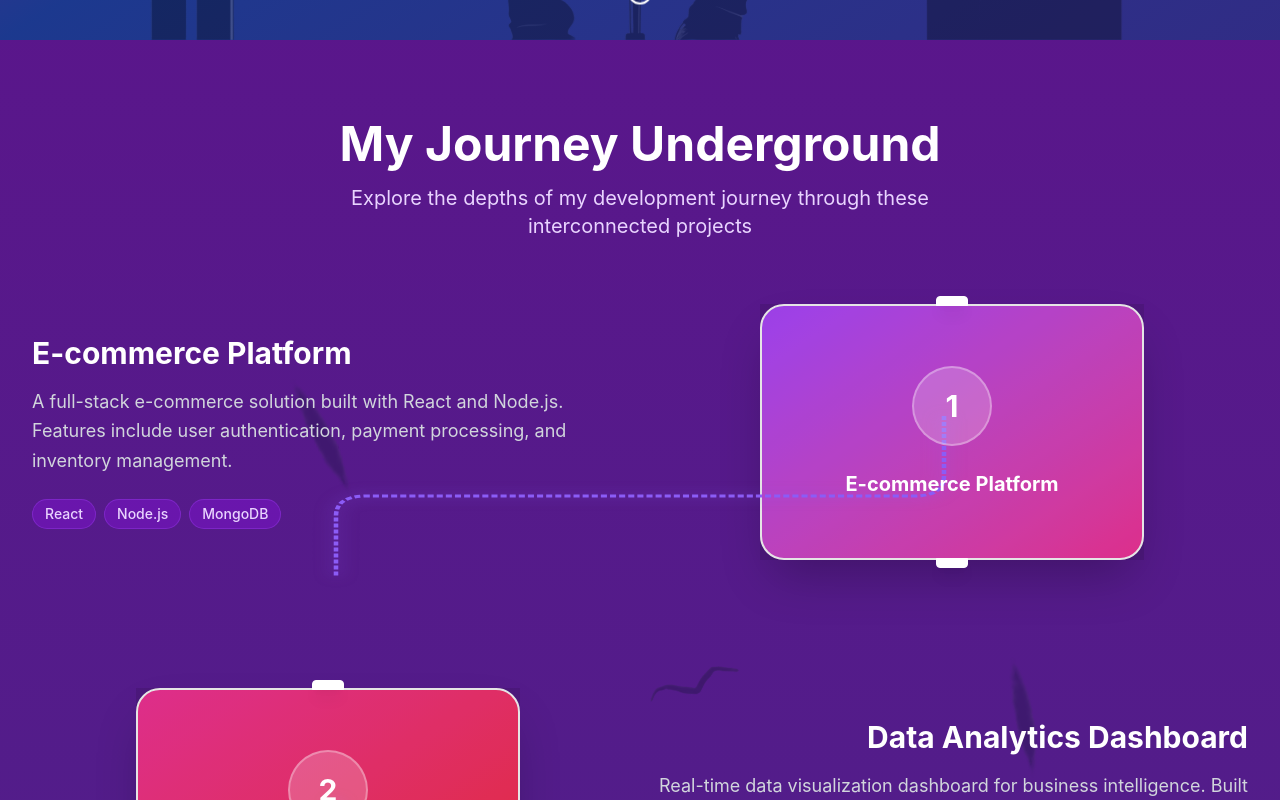
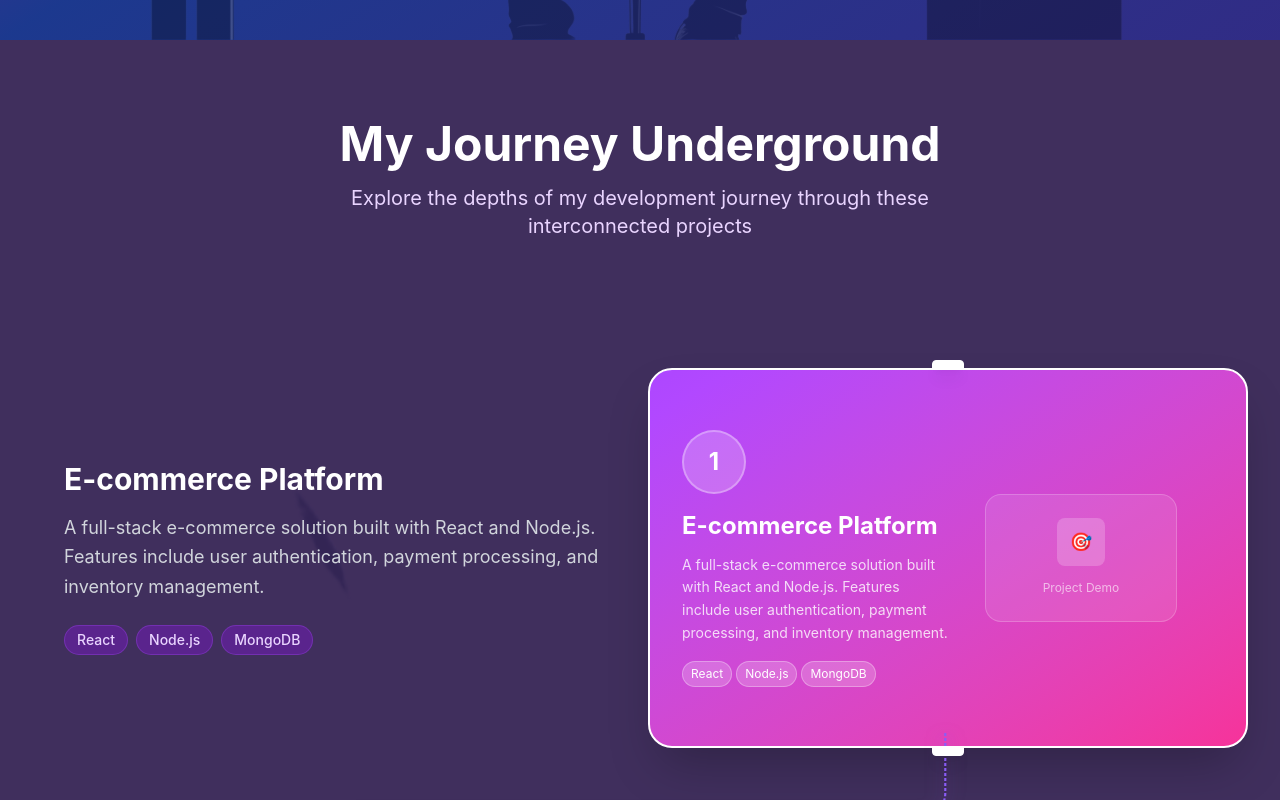
Before and after one commit to hpitta26/hpitta26.github.io, a React (Vite) app in the folder frontend/: page / in a window 1280 px wide. Shown: the part 760-1560 px from the top of the page. Built offline with nearby package versions, Linux system fonts and the light colour scheme.

Commit message:
1st draft restyle

```diff
--- a/frontend/src/components/Footer.jsx
+++ b/frontend/src/components/Footer.jsx
@@ -27,7 +27,7 @@ const Footer = () => {
               </p>
               <p className="text-gray-300 flex items-center">
                 <span className="mr-2">📍</span>
-                San Francisco, CA
+                Somewhere
               </p>
             </div>
           </div>
--- a/frontend/src/components/Hero.jsx
+++ b/frontend/src/components/Hero.jsx
@@ -3,14 +3,6 @@ import React from 'react';
 const Hero = () => {
   return (
     <section className="relative min-h-screen bg-gradient-to-br from-purple-900 via-blue-900 to-indigo-900 overflow-hidden">
-      {/* Stars and celestial background */}
-      <div className="absolute inset-0">
-        <div className="absolute top-1/4 left-1/4 w-2 h-2 bg-white rounded-full opacity-80 animate-pulse"></div>
-        <div className="absolute top-1/3 right-1/3 w-1 h-1 bg-white rounded-full opacity-60 animate-pulse" style={{animationDelay: '1s'}}></div>
-        <div className="absolute top-1/2 left-1/6 w-1.5 h-1.5 bg-white rounded-full opacity-70 animate-pulse" style={{animationDelay: '2s'}}></div>
-        <div className="absolute top-3/4 right-1/4 w-1 h-1 bg-white rounded-full opacity-50 animate-pulse" style={{animationDelay: '0.5s'}}></div>
-        <div className="absolute top-1/6 right-1/6 w-2 h-2 bg-white rounded-full opacity-90 animate-pulse" style={{animationDelay: '1.5s'}}></div>
-      </div>
 
       {/* Developer coding SVG */}
       <div className="absolute inset-0 flex items-center justify-center opacity-30">
@@ -53,13 +45,6 @@ const Hero = () => {
           </div>
         </div>
       </div>
-
-      {/* Scroll indicator */}
-      <div className="absolute bottom-8 left-1/2 transform -translate-x-1/2 animate-bounce">
-        <div className="w-6 h-10 border-2 border-white rounded-full flex justify-center">
-          <div className="w-1 h-3 bg-white rounded-full mt-2 animate-pulse"></div>
-        </div>
-      </div>
     </section>
   );
 };
--- a/frontend/src/components/ProjectNode.jsx
+++ b/frontend/src/components/ProjectNode.jsx
@@ -4,7 +4,7 @@ const ProjectNode = ({ project, isLast, nextProject }) => {
   const isLeft = project.position === 'left';
 
   return (
-    <div className={`relative grid grid-cols-1 md:grid-cols-2 gap-8 items-center ${isLeft ? 'md:flex-row-reverse' : ''}`}>
+    <div className={`relative grid grid-cols-1 md:grid-cols-2 gap-20 items-center ${isLeft ? 'md:flex-row-reverse' : ''}`}>
       {/* Project Description - No container styling */}
       <div className={`${isLeft ? 'md:order-2 md:text-right' : 'md:order-1'} z-10`}>
         <h3 className="text-2xl md:text-3xl font-bold text-white mb-4">
@@ -32,15 +32,39 @@ const ProjectNode = ({ project, isLast, nextProject }) => {
           <div className="absolute -top-2 left-1/2 transform -translate-x-1/2 w-8 h-2.5 bg-white rounded-t-sm border-1 border-white shadow-lg z-20"></div>
 
           {/* Bigger Node card with sleek white frame */}
-          <div className="w-96 h-64 relative">
+          <div className="w-[600px] h-95 relative z-1">
             <div className={`w-full h-full bg-gradient-to-br ${project.gradient} rounded-3xl shadow-2xl border-2 border-white overflow-hidden`}>
-              <div className="absolute inset-0 bg-black/10"></div>
-              <div className="relative z-10 p-8 h-full flex items-center justify-center">
-                <div className="text-center">
-                  <div className="w-20 h-20 bg-white/20 rounded-full flex items-center justify-center mx-auto mb-6 border-2 border-white/30">
-                    <span className="text-3xl font-bold text-white">{project.id}</span>
+              <div className="relative z-10 p-8 h-full">
+                <div className="flex items-center justify-between h-full">
+                  <div className="flex-1">
+                    <div className="w-16 h-16 bg-white/20 rounded-full flex items-center justify-center mb-4 border-2 border-white/30">
+                      <span className="text-2xl font-bold text-white">{project.id}</span>
+                    </div>
+                    <h4 className="text-white font-bold text-2xl mb-3">{project.title}</h4>
+                    <p className="text-white/80 text-sm leading-relaxed mb-4 max-w-xs">
+                      {project.description}
+                    </p>
+                    <div className="flex flex-wrap gap-1">
+                      {project.tags.slice(0, 3).map((tag, index) => (
+                        <span
+                          key={index}
+                          className="px-2 py-1 bg-white/20 text-white text-xs rounded-full border border-white/30"
+                        >
+                          {tag}
+                        </span>
+                      ))}
+                    </div>
                   </div>
-                  <h4 className="text-white font-bold text-xl">{project.title}</h4>
+                  <div className="flex-1 flex items-center justify-center">
+                    <div className="w-48 h-32 bg-white/10 rounded-2xl border border-white/20 flex items-center justify-center">
+                      <div className="text-center">
+                        <div className="w-12 h-12 bg-white/20 rounded-lg mx-auto mb-2 flex items-center justify-center">
+                          <span className="text-white text-lg">🎯</span>
+                        </div>
+                        <span className="text-white/60 text-xs">Project Demo</span>
+                      </div>
+                    </div>
+                  </div>
                 </div>
               </div>
             </div>
@@ -56,7 +80,7 @@ const ProjectNode = ({ project, isLast, nextProject }) => {
       {/* Connection SVG to next node */}
       {!isLast && nextProject && (
         <div className="absolute pointer-events-none overflow-visible w-full" style={{
-          bottom: '-16px',
+          bottom: '-145px',
           left: '0',
           zIndex: 5,
           height: '160px'
@@ -71,21 +95,20 @@ const ProjectNode = ({ project, isLast, nextProject }) => {
               d={
                 // Current node is left, next is right
                 isLeft && nextProject.position === 'right'
-                  ? "M200 0L200 20L200,60Q200,80 220,80L580,80Q600,80 600,100L600 140L600 160"
+                  ? "M188 0L188 20L188,60Q188,80 208,80L592,80Q612,80 612,100L612 140L612 160"
                 // Current node is right, next is left
                 : !isLeft && nextProject.position === 'left'
-                  ? "M600 0L600 20L600,60Q600,80 580,80L220,80Q200,80 200,100L200 140L200 160"
-                // Current node is left, next is also left
-                : isLeft && nextProject.position === 'left'
-                  ? "M200 0L200 20L200,60Q200,80 180,80L180,120Q180,140 200,140L200 160"
-                // Current node is right, next is also right
-                  : "M600 0L600 20L600,60Q600,80 620,80L620,120Q620,140 600,140L600 160"
+                  ? "M612 0L612 20L612,60Q612,80 592,80L208,80Q188,80 188,100L188 140L188 160"
+                // Same side connections (both left-left and right-right) - simple straight down
+                  : isLeft
+                    ? "M188 0L188 160"
+                    : "M612 0L612 160"
               }
               fill="none"
               stroke="#8b5cf6"
-              strokeWidth="3"
-              strokeDasharray="4,2"
-              className="drop-shadow-lg"
+              strokeWidth="1.5"
+              strokeDasharray="3,2"
+              className=""
               style={{
                 filter: 'drop-shadow(0 0 6px rgba(139, 92, 246, 0.5))'
               }}
--- a/frontend/src/components/ProjectRoadmap.jsx
+++ b/frontend/src/components/ProjectRoadmap.jsx
@@ -86,9 +86,9 @@ const ProjectRoadmap = () => {
   ];
 
   return (
-    <section id="projects" className="relative min-h-screen bg-gradient-to-b from-purple-900 to-indigo-900 py-20">
+    <section id="projects" className="relative min-h-screen bg-[#402f5d] py-20">
       {/* Underground background with dirt lines */}
-      <div className="absolute inset-0 bg-gradient-to-b from-purple-900 to-indigo-900">
+      <div className="absolute inset-0 bg-[#402f5d]">
         {/* Dirt line SVGs scattered across the background */}
         <img src="/assets/dirt-line-1.svg" className="absolute opacity-40 w-32" style={{top: '8%', left: '20%', transform: 'rotate(-5deg)'}} alt="" />
         <img src="/assets/dirt-line-2.svg" className="absolute opacity-40 w-24" style={{top: '35%', right: '25%', transform: 'rotate(3deg)'}} alt="" />
@@ -105,8 +105,8 @@ const ProjectRoadmap = () => {
         <img src="/assets/dirt-line-1.svg" className="absolute opacity-40 w-28" style={{top: '8%', right: '10%', transform: 'rotate(-10deg)'}} alt="" />
       </div>
 
-      <div className="relative z-10 max-w-7xl mx-auto px-4 sm:px-6 lg:px-8">
-        <div className="text-center mb-16">
+      <div className="relative z-10 w-full px-8 sm:px-12 lg:px-16">
+        <div className="text-center mb-32">
           <h2 className="text-4xl md:text-5xl font-bold text-white mb-4">
             My Journey Underground
           </h2>
```
